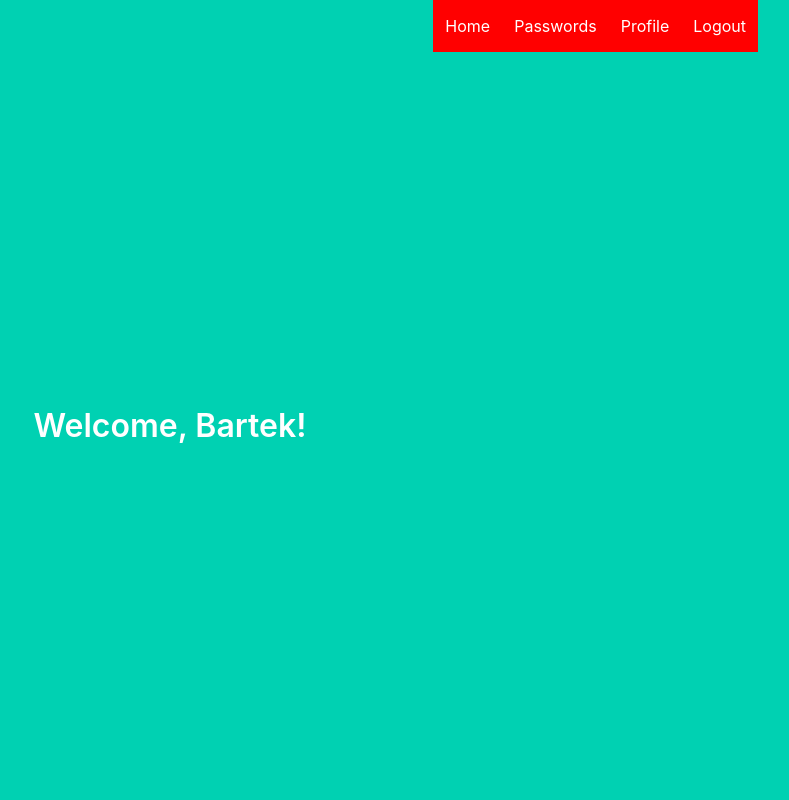
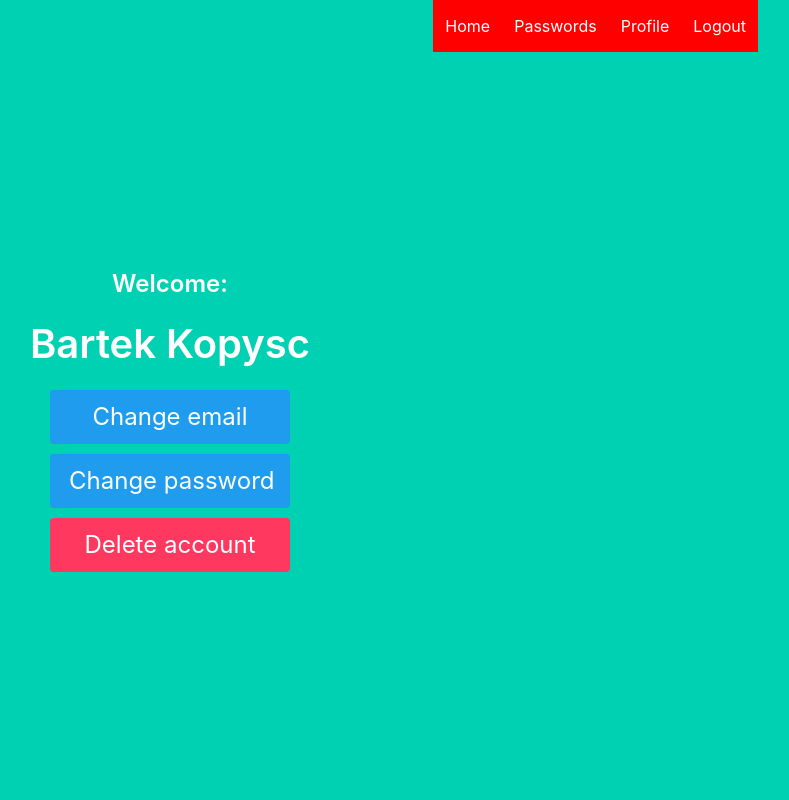
Before and after one commit to BKopysc/flask_secure_app, a Flask app: page /profile in a window 1280 px wide. Shown: the whole page, without its empty margins (470-1259 px from the left). Run offline with Flask 2, Linux system fonts and the light colour scheme; a user stored in the database is signed in; some libraries are stand-ins or nearby versions.

Commit message:
added view for profile and some fixes

```diff
--- a/project/__init__.py
+++ b/project/__init__.py
@@ -7,7 +7,7 @@ db = SQLAlchemy()
 def create_app():
     app = Flask(__name__)
 
-    app.config['SECRET_KEY'] = 'it-is-secret'
+    app.config['SECRET_KEY'] = 'q1BDscwEGgJ8afIWx6lUIMa3q5WJH8Og'
     app.config['SQLALCHEMY_DATABASE_URI'] = 'sqlite:///db.sqlite'
 
     db.init_app(app)
@@ -31,4 +31,7 @@ def create_app():
     from .main import main as main_blueprint
     app.register_blueprint(main_blueprint)
 
+    from .profile import profile as profile_blueprint
+    app.register_blueprint(profile_blueprint)
+
     return app
--- a/project/auth.py
+++ b/project/auth.py
@@ -117,7 +117,7 @@ def login_post():
     login_user(user)
     user.login_attempts = 0
     db.session.commit()
-    return redirect(url_for('main.profile'))
+    return redirect(url_for('main.index'))
 
 
 @auth.route('/signup')
--- a/project/main.py
+++ b/project/main.py
@@ -10,10 +10,10 @@ main = Blueprint('main', __name__)
 def index():
     return render_template('index.html')
 
-@main.route('/profile')
-@login_required
-def profile():
-    return render_template('profile.html', name=current_user.name)
+# @main.route('/profile')
+# @login_required
+# def profile():
+#     return render_template('profile.html', name=current_user.name)
 
 @main.route('/passwords')
 @login_required
@@ -126,15 +126,14 @@ def share(id):
                 flash('You entered your email!', 'errorShare')
                 flash(url,'errorShare')
                 return redirect(url_for('main.passwords'))
-
             second_user = User.query.filter_by(email=second_user_mail).first()
-            check_if_exists = PasswordShared.query.filter(and_(PasswordShared.password_id == id, PasswordShared.user_id == second_user.id)).first()
-
-
             if(second_user == None):
                 flash('User doesn\'t exists!', 'errorShare')
                 flash(url,'errorShare')
                 return redirect(url_for('main.passwords'))
+
+
+            check_if_exists = PasswordShared.query.filter(and_(PasswordShared.password_id == id, PasswordShared.user_id == second_user.id)).first()
             if( not check_if_exists):
                 new_share = PasswordShared(password_id=password_to_share.id, owner_id = current_user.id, user_id = second_user.id)
                 db.session.add(new_share)
--- /dev/null
+++ b/project/profile.py
@@ -0,0 +1,15 @@
+from .models import User
+from . import db
+from flask_login import login_required, current_user
+from flask import Blueprint, render_template, redirect, url_for, request, flash
+
+profile = Blueprint('profile',__name__)
+
+@profile.route('/profile')
+@login_required
+def show_profile():
+    user_data = {
+        "name": current_user.name,
+        "surname": current_user.surname
+    }
+    return render_template('profile.html', user_data=user_data)
--- a/project/templates/base.html
+++ b/project/templates/base.html
@@ -28,7 +28,7 @@
                             </a>
                             {% endif %}
                             {% if current_user.is_authenticated %}
-                            <a href="{{ url_for('main.profile') }}" class="navbar-item">
+                            <a href="{{ url_for('profile.show_profile') }}" class="navbar-item">
                                 Profile
                             </a>
                             {% endif %}
--- a/project/templates/passwords.html
+++ b/project/templates/passwords.html
@@ -247,9 +247,11 @@
       <button class="modal-close" aria-label="close"></button>
     </header>
     <section class="modal-card-body">
+      {% if user_password %}
       {% for row in user_passwords[0]['shared'] %}
       <label style="color: black;">{{ row }}</label>
       {% endfor %}
+      {% endif %}
     </section>
     <footer class="modal-card-foot">
       <button class="button modal-close-button">Close</button>
--- a/project/templates/profile.html
+++ b/project/templates/profile.html
@@ -1,12 +1,42 @@
 {% extends "base.html" %}
 
 {% block content %}
+<style>
+  .btn-group button {
+    display: block;
+    text-align: center;
+    width: 15rem;
+  }
+
+  .btn-group {
+    display: flex;
+    justify-content: center;
+    padding-bottom: 10px;
+  }
+</style>
 <div class="hero-body">
-  <div class="container has-text-centered ">
-
-    <h1 class="title">
-      Welcome, {{ name }}!
+  <div class="container has-text-centered">
+    <h1 class="title is-4">
+      Welcome:
     </h1>
+    <h1 class="title is-2">
+      {{ user_data['name'] }} {{ user_data['surname'] }}
+    </h1>
+    <div class="btn-group">
+      <button class="button is-info is-large btn-group">
+        Change email
+      </button>
+    </div>
+    <div class="btn-group">
+      <button class="button is-info is-large btn-group">
+        Change password
+      </button>
+    </div>
+    <div class="btn-group">
+      <button class="button is-danger is-large btn-group">
+        Delete account
+      </button>
+    </div>
   </div>
 </div>
 {% endblock %}
```
Also changed, not shown: project/templates/index.html (+5 -2 lines), project/db.sqlite.
